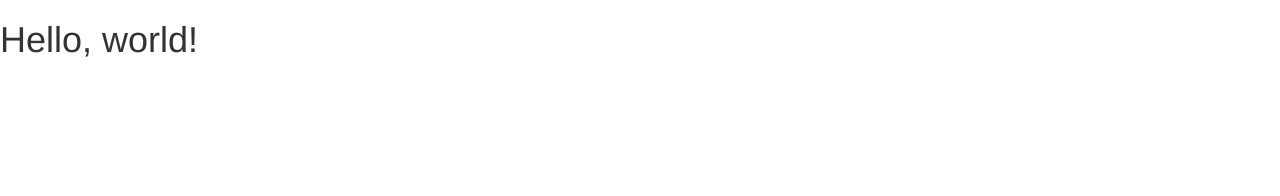
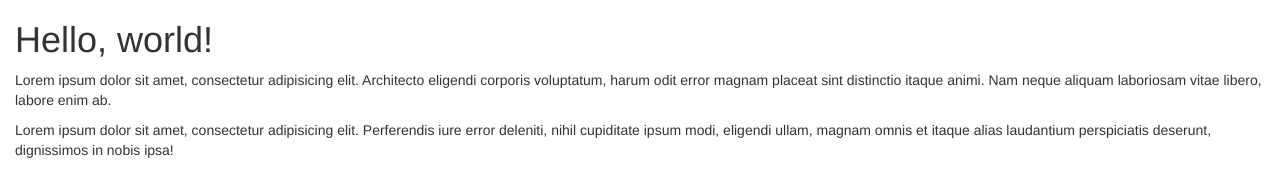
Before and after one commit to dipen08it419/NodeDemo, a plain HTML site: page index.html in a window 1280 px wide. Drawn offline with nearby package versions, Linux system fonts and the light colour scheme.

Commit message:
Hello World!

```diff
--- a/index.html
+++ b/index.html
@@ -17,7 +17,15 @@
     <![endif]-->
   </head>
   <body>
+   <div class="container col-lg-12">
     <h1>Hello, world!</h1>
+    <p>
+    Lorem ipsum dolor sit amet, consectetur adipisicing elit. Architecto eligendi corporis voluptatum, harum odit error magnam placeat sint distinctio itaque animi. Nam neque aliquam laboriosam vitae libero, labore enim ab.</p>
+    <p>
+        Lorem ipsum dolor sit amet, consectetur adipisicing elit. Perferendis iure error deleniti, nihil cupiditate ipsum modi, eligendi ullam, magnam omnis et itaque alias laudantium perspiciatis deserunt, dignissimos in nobis ipsa!
+    </p>
+   </div>
+
 
     <!-- jQuery (necessary for Bootstrap's JavaScript plugins) -->
     <script src="https://ajax.googleapis.com/ajax/libs/jquery/1.11.2/jquery.min.js"></script>
```
